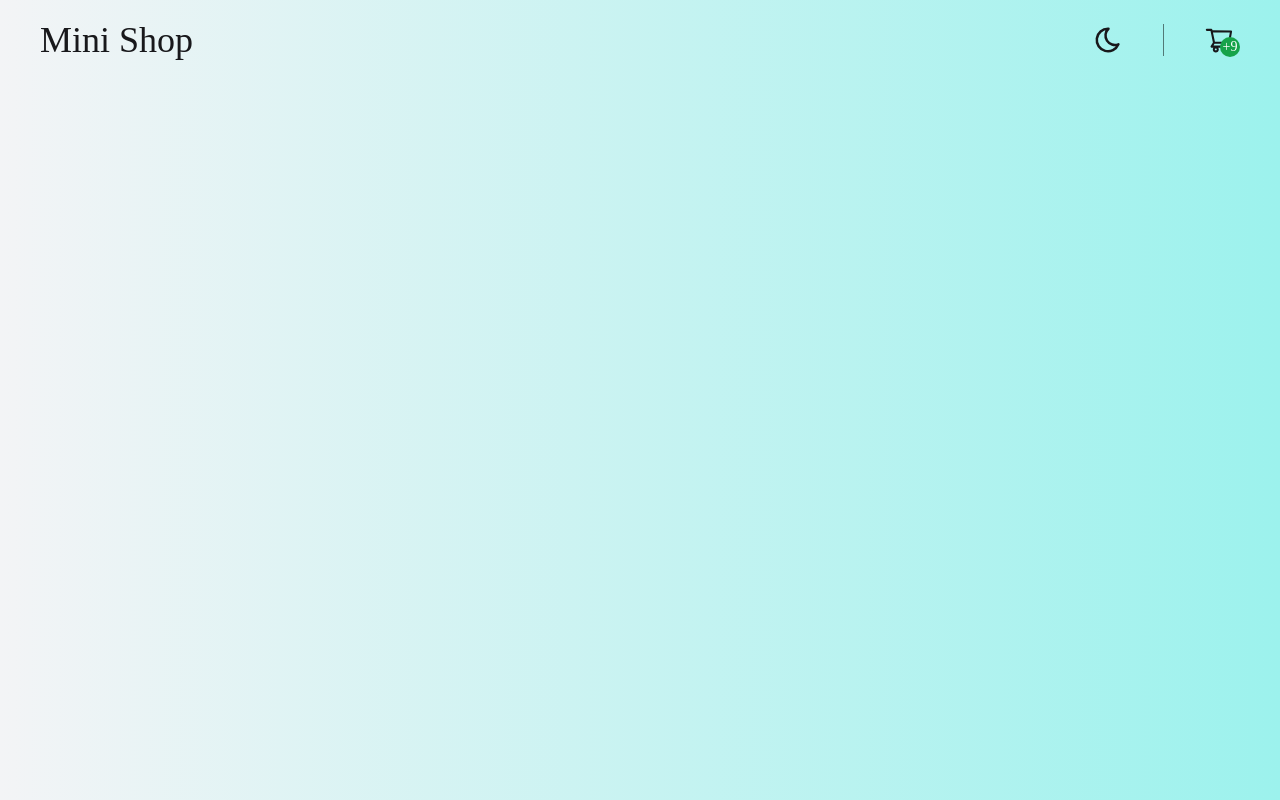
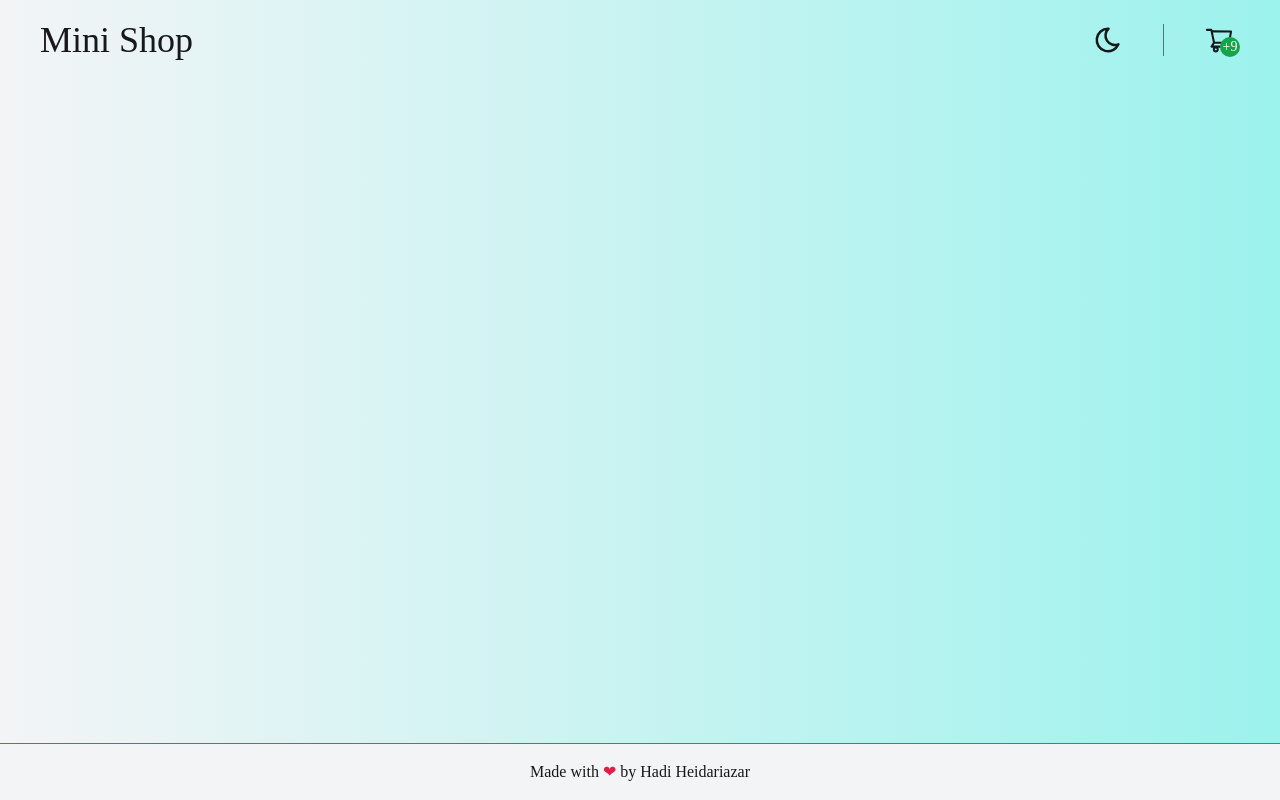
Before and after one commit to hadiheidariazar/mini-shop, a React (Vite) app: page / in a window 1280 px wide. Built offline with nearby package versions, Linux system fonts and the light colour scheme.

Commit message:
coding footer

```diff
--- a/src/App.tsx
+++ b/src/App.tsx
@@ -1,4 +1,3 @@
-import React from 'react'
 import { useRoutes } from 'react-router-dom'
 import routes from './routes'
 
--- a/src/Components/Header/Header.tsx
+++ b/src/Components/Header/Header.tsx
@@ -1,4 +1,3 @@
-import React from 'react'
 import { AiOutlineShoppingCart } from 'react-icons/ai'
 import { TbMoon, TbSunHigh } from 'react-icons/tb'
 import { Link } from 'react-router-dom'
--- a/src/Pages/Home/Products.tsx
+++ b/src/Pages/Home/Products.tsx
@@ -1,4 +1,3 @@
-import React from 'react'
 import TitlePage from '../../Components/TitlePage/TitlePage'
 import Header from '../../Components/Header/Header'
 
@@ -9,6 +8,9 @@ export default function Products() {
         <div className="container-2xl px-5 sm:px-10">
             <Header />
         </div>
+        <footer className='fixed bottom-0 right-0 left-0 bg-gray-100 dark:bg-gray-700 text-center p-4 border-t-[1px] border-t-green-600'>
+            <p> Made with <span className='text-rose-600 dark:text-rose-500'>❤</span> by Hadi Heidariazar </p>
+        </footer>
     </>
   )
 }
--- a/src/style/app.css
+++ b/src/style/app.css
@@ -558,6 +558,10 @@ video {
   font-family: cursive;
 }
 
+.fixed {
+  position: fixed;
+}
+
 .absolute {
   position: absolute;
 }
@@ -572,6 +576,18 @@ video {
 
 .-right-1 {
   right: -0.25rem;
+}
+
+.bottom-0 {
+  bottom: 0px;
+}
+
+.left-0 {
+  left: 0px;
+}
+
+.right-0 {
+  right: 0px;
 }
 
 .mr-1 {
@@ -633,8 +649,27 @@ video {
   border-radius: 9999px;
 }
 
+.border-t-\[1px\] {
+  border-top-width: 1px;
+}
+
+.border-t-green-600 {
+  --tw-border-opacity: 1;
+  border-top-color: rgb(22 163 74 / var(--tw-border-opacity, 1));
+}
+
+.border-t-rose-600 {
+  --tw-border-opacity: 1;
+  border-top-color: rgb(225 29 72 / var(--tw-border-opacity, 1));
+}
+
 .bg-black\/50 {
   background-color: rgb(0 0 0 / 0.5);
+}
+
+.bg-gray-100 {
+  --tw-bg-opacity: 1;
+  background-color: rgb(243 244 246 / var(--tw-bg-opacity, 1));
 }
 
 .bg-green-600 {
@@ -642,18 +677,21 @@ video {
   background-color: rgb(22 163 74 / var(--tw-bg-opacity, 1));
 }
 
-.bg-green-500 {
-  --tw-bg-opacity: 1;
-  background-color: rgb(34 197 94 / var(--tw-bg-opacity, 1));
+.bg-wave {
+  background-image: linear-gradient(to left, #9cf2ed, #f3f4f6);
 }
 
-.bg-wave {
-  background-image: linear-gradient(to left, #9cf2ed, #f3f4f6);
+.p-4 {
+  padding: 1rem;
 }
 
 .px-5 {
   padding-left: 1.25rem;
   padding-right: 1.25rem;
+}
+
+.text-center {
+  text-align: center;
 }
 
 .font-cursive {
@@ -668,6 +706,11 @@ video {
 .text-xs {
   font-size: 0.75rem;
   line-height: 1rem;
+}
+
+.text-rose-600 {
+  --tw-text-opacity: 1;
+  color: rgb(225 29 72 / var(--tw-text-opacity, 1));
 }
 
 .text-white {
@@ -699,6 +742,11 @@ video {
   display: none;
 }
 
+.dark\:bg-gray-700:is(.dark *) {
+  --tw-bg-opacity: 1;
+  background-color: rgb(55 65 81 / var(--tw-bg-opacity, 1));
+}
+
 .dark\:bg-white\/50:is(.dark *) {
   background-color: rgb(255 255 255 / 0.5);
 }
@@ -710,6 +758,11 @@ video {
 
 .dark\:bg-none:is(.dark *) {
   background-image: none;
+}
+
+.dark\:text-rose-500:is(.dark *) {
+  --tw-text-opacity: 1;
+  color: rgb(244 63 94 / var(--tw-text-opacity, 1));
 }
 
 .dark\:text-white:is(.dark *) {
```
